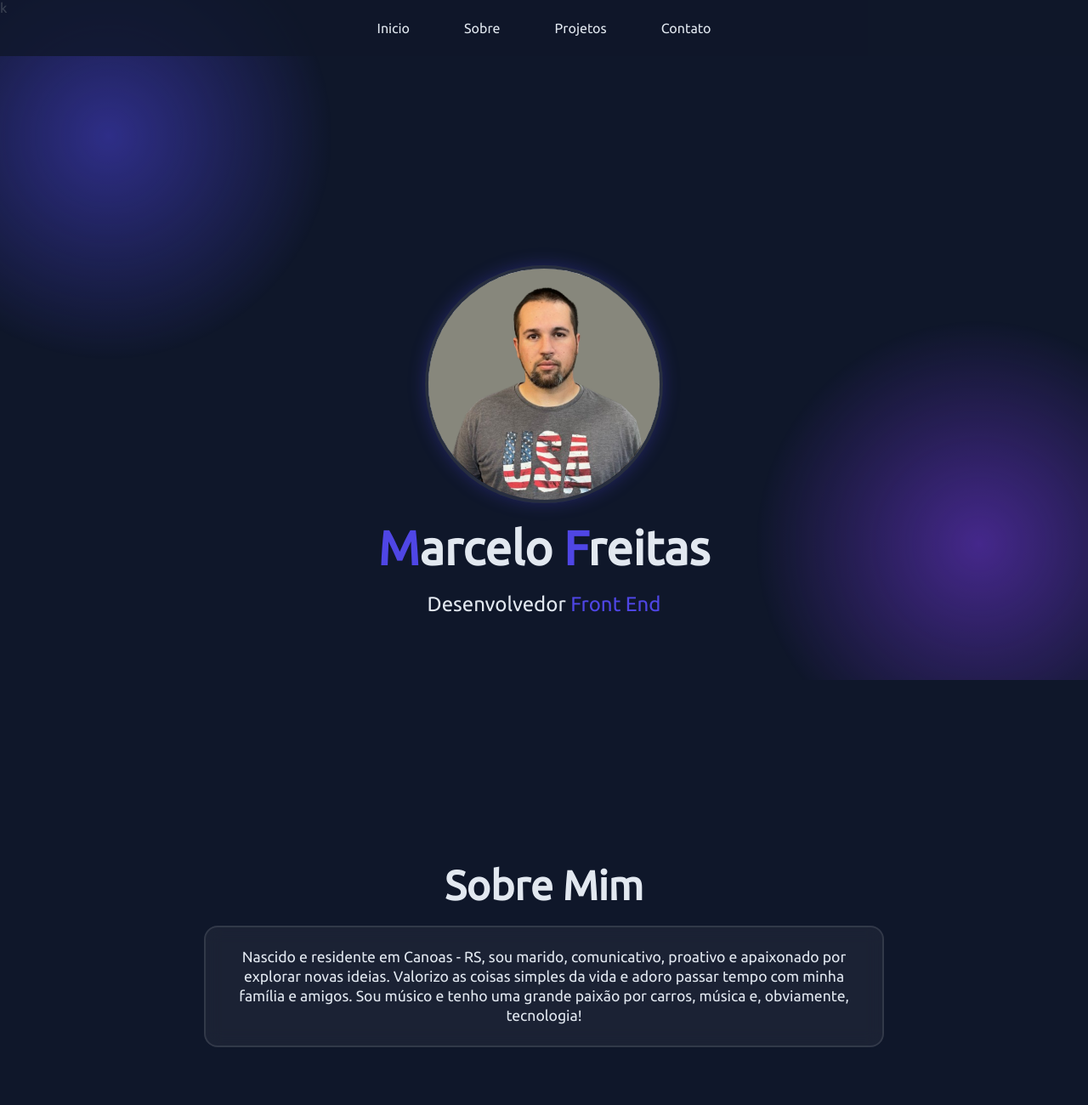
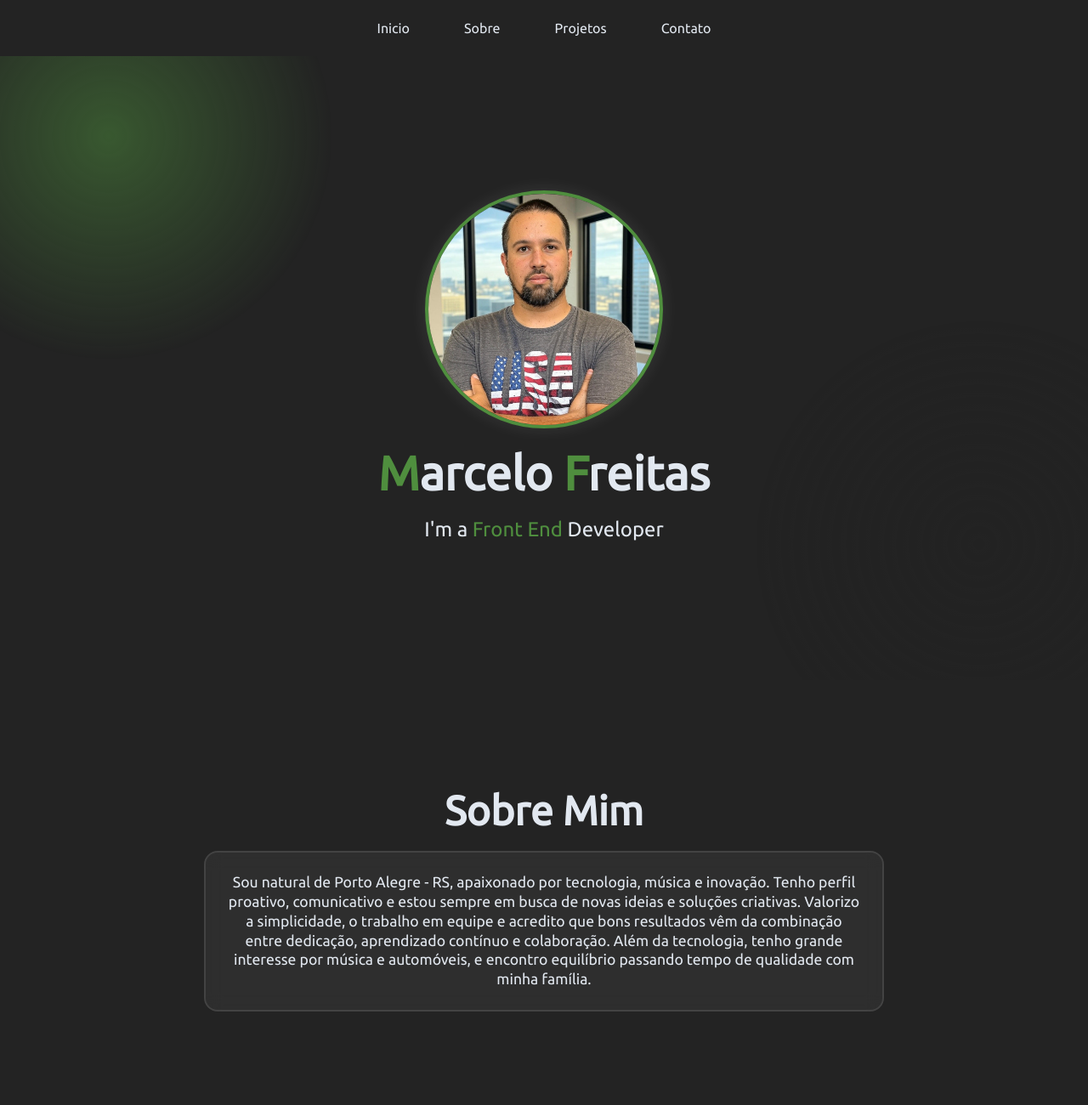
Before and after one commit to marcelodfreitas/portifolio-rodolfomori, a plain HTML site: page index.html in a window 1280 px wide. Shown: the top 1300 px of the page at 85% size. Drawn offline with Linux system fonts and the light colour scheme.

Commit message:
alteração

```diff
--- a/index.html
+++ b/index.html
@@ -6,7 +6,7 @@
     <link rel="stylesheet" href="styles.css" />
     <link rel="preconnect" href="https://fonts.googleapis.com" />
     <link rel="preconnect" href="https://fonts.gstatic.com" crossorigin />
-    <link rel="shortcut icon" href="./img/favicon.ico" type="image/x-icon">k
+    <link rel="shortcut icon" href="./img/favicon.ico" type="image/x-icon" />
     <link
       href="https://fonts.googleapis.com/css2?family=JetBrains+Mono:ital,wght@0,100..800;1,100..800&family=Montserrat:ital,wght@0,100..900;1,100..900&family=Nunito:ital,wght@0,200..1000;1,200..1000&family=Poppins&family=Ubuntu+Sans:ital,wght@0,100..800;1,100..800&family=Ubuntu:wght@300;400&display=swap"
       rel="stylesheet"
@@ -14,9 +14,7 @@
     <title>Marcelo Freitas | Portfólio</title>
   </head>
   <body>
-
     <div class="particulas"></div>
-
 
     <nav class="navegacao">
       <ul class="menu">
@@ -28,16 +26,22 @@
     </nav>
 
     <main id="inicio" class="cabecalho">
-      <img src="./img/perfil.png" alt="foto-perfil" class="foto-perfil" />
+      <img src="./img/avatar.jpg" alt="foto-perfil" class="foto-perfil" />
       <h1 class="nome-perfil"><span>M</span>arcelo <span>F</span>reitas</h1>
-      <p class="p-perfil">Desenvolvedor <span>Front End</span></p>
+      <p class="p-perfil">I'm a <span>Front End</span> Developer</p>
     </main>
 
     <section id="sobre" class="sobre">
       <h2 class="sobre-titulo">Sobre Mim</h2>
       <div class="sobre-container">
         <p class="sobre-paragrafo">
-            Nascido e residente em Canoas - RS, sou marido, comunicativo, proativo e apaixonado por explorar novas ideias. Valorizo as coisas simples da vida e adoro passar tempo com minha família e amigos. Sou músico e tenho uma grande paixão por carros, música e, obviamente, tecnologia!
+          Sou natural de Porto Alegre - RS, apaixonado por tecnologia, música e
+          inovação. Tenho perfil proativo, comunicativo e estou sempre em busca
+          de novas ideias e soluções criativas. Valorizo a simplicidade, o
+          trabalho em equipe e acredito que bons resultados vêm da combinação
+          entre dedicação, aprendizado contínuo e colaboração. Além da
+          tecnologia, tenho grande interesse por música e automóveis, e encontro
+          equilíbrio passando tempo de qualidade com minha família.
         </p>
       </div>
     </section>
@@ -45,33 +49,46 @@
     <section id="projetos" class="projetos">
       <h2 class="projeto-titulo">Projetos Recentes</h2>
       <div class="projeto-container">
-
         <div class="projeto-card">
-          <a target="_blank" href="https://grao-e-aroma.vercel.app/"><img src="./img/cafeteria.png" alt="projeto1" class="projeto-img" /></a>
+          <a target="_blank" href="https://grao-e-aroma.vercel.app/"
+            ><img src="./img/cafeteria.png" alt="projeto1" class="projeto-img"
+          /></a>
           <div class="caixa-textos-projeto">
             <h3 class="projeto-nome">Cafeteria Grão e Aroma</h3>
             <p class="projeto-descricao">
-            Grão & Aroma é uma cafeteria especializada em cafés selecionados e acompanhamentos artesanais. Oferecemos um ambiente aconchegante para apreciar sabores únicos e momentos especiais.
+              Grão & Aroma é uma cafeteria especializada em cafés selecionados e
+              acompanhamentos artesanais. Oferecemos um ambiente aconchegante
+              para apreciar sabores únicos e momentos especiais.
             </p>
           </div>
         </div>
 
         <div class="projeto-card">
-          <a target="_blank" href="https://gestor-de-orcamento-iota.vercel.app/"><img src="./img/budget.png" alt="projeto2" class="projeto-img" /></a>
+          <a target="_blank" href="https://gestor-de-orcamento-iota.vercel.app/"
+            ><img src="./img/budget.png" alt="projeto2" class="projeto-img"
+          /></a>
           <div class="caixa-textos-projeto">
             <h3 class="projeto-nome">Gestor de Orçamento</h3>
             <p class="projeto-descricao">
-            Gestor de Orçamento é uma ferramenta prática para planejar e acompanhar suas finanças. Gerencie receitas, despesas e tenha controle total do seu orçamento de forma simples e eficiente!
+              Gestor de Orçamento é uma ferramenta prática para planejar e
+              acompanhar suas finanças. Gerencie receitas, despesas e tenha
+              controle total do seu orçamento de forma simples e eficiente!
             </p>
           </div>
         </div>
 
         <div class="projeto-card">
-          <a target="_blank" href="https://credit-card-animation-rust.vercel.app/"><img src="./img/credit.png" alt="projeto3" class="projeto-img" /></a>
+          <a
+            target="_blank"
+            href="https://credit-card-animation-rust.vercel.app/"
+            ><img src="./img/credit.png" alt="projeto3" class="projeto-img"
+          /></a>
           <div class="caixa-textos-projeto">
             <h3 class="projeto-nome">Gerador de Cartão</h3>
             <p class="projeto-descricao">
-            Credit Card Animation é um projeto interativo que simula animações realistas de cartões de crédito. Explore efeitos dinâmicos e uma experiência visual envolvente para pagamentos digitais!
+              Credit Card Animation é um projeto interativo que simula animações
+              realistas de cartões de crédito. Explore efeitos dinâmicos e uma
+              experiência visual envolvente para pagamentos digitais!
             </p>
           </div>
         </div>
@@ -80,42 +97,43 @@
 
     <section id="contato" class="contato">
       <h1 class="contato-titulo">Entre em Contato</h1>
-      <form class="formulario-contato" id="formulario" onsubmit="enviarWhats(event)">
-
+      <form
+        class="formulario-contato"
+        id="formulario"
+        onsubmit="enviarWhats(event)"
+      >
         <div class="grupo-form">
           <input type="text" placeholder="Nome" class="campo-form" id="nome" />
         </div>
 
         <div class="grupo-form">
-          <textarea class="campo-form"  placeholder="Digite sua mensagem" id="mensagem"></textarea>
+          <textarea
+            class="campo-form"
+            placeholder="Digite sua mensagem"
+            id="mensagem"
+          ></textarea>
         </div>
 
         <button type="submit" class="btn-form">Enviar via Whatsapp</button>
-
       </form>
     </section>
 
     <script>
-
       function enviarWhats(event) {
         event.preventDefault();
 
-            const nome = document.getElementById('nome').value;
-            const mensagem  = document.getElementById('mensagem').value;
-            const telefone = '5551983117180'
+        const nome = document.getElementById("nome").value;
+        const mensagem = document.getElementById("mensagem").value;
+        const telefone = "5551983117180";
 
         const texto = `Olá! Me chamo ${nome}, e gostaria de dizer que: ${mensagem}`;
         const msgFormatada = encodeURIComponent(texto);
 
         const url = `https://api.whatsapp.com/send?phone=${telefone}&text=${msgFormatada}`;
 
-            console.log(url)
-            window.open(url, '_blank');
-
+        console.log(url);
+        window.open(url, "_blank");
       }
-
-
-
     </script>
   </body>
 </html>
--- a/styles.css
+++ b/styles.css
@@ -10,8 +10,8 @@ html {
 }
 
 :root {
-    --primaria: #4f46e5;
-    --secundaria: #7c3aed;
+  --primaria: #4f8e3e;
+  --secundaria: #232323;
   --escuro: #0f172a;
   --maisEscuro: #0a0f1c;
   --claro: #e2e8f0;
@@ -19,14 +19,14 @@ html {
 }
 
 body {
-    background: var(--escuro);
+  background: var(--secundaria);
   color: var(--claro);
 }
 
 .navegacao {
   position: fixed;
   top: 0;
-    background: rgba(15, 23, 42, 0.8);
+  background: var(--secundaria);
   width: 100%;
   z-index: 100;
   padding: 1.5rem;
@@ -54,7 +54,7 @@ body {
   position: absolute;
   bottom: 0;
   left: 0;
-    background: linear-gradient(90deg, var(--primaria), var(--secundaria));
+  background: var(--primaria);
   transition: width 0.6s ease;
 }
 
@@ -68,14 +68,14 @@ body {
   justify-content: center;
   align-items: center;
   flex-direction: column;
-    margin-top: 100px;
+  margin-top: 30px;
 }
 
 .foto-perfil {
   width: 280px;
-    box-shadow: 0 0 20px rgba(79, 70, 229, 0.3);
+  box-shadow: 0 0 20px var(--vidro);
   border-radius: 100%;
-    border: 4px solid var(--vidro);
+  border: 4px solid var(--primaria);
   animation: float 5s ease-in-out infinite;
 }
 
@@ -91,7 +91,7 @@ span {
 }
 
 .p-perfil {
-    font-size: 1.5rem ;
+  font-size: 1.5rem;
 }
 
 .sobre,
@@ -155,7 +155,7 @@ span {
 
 .projeto-card:hover {
   box-shadow: 0 10px 20px rgba(79, 70, 229, 0.2);
-    transform: translateY(-10px) scale(1.0);
+  transform: translateY(-10px) scale(1);
 }
 
 .projeto-img {
@@ -172,7 +172,6 @@ span {
   text-align: center;
   font-size: 1rem;
   font-weight: 500;
-
 }
 
 .projeto-descricao {
@@ -180,16 +179,14 @@ span {
   margin-top: 10px;
   margin-bottom: 10px;
   line-height: 1.25rem;
-    color: rgba(226, 232, 240, 0.8 );
+  color: rgba(226, 232, 240, 0.8);
 }
-
 
 .contato-titulo {
   text-align: center;
   font-size: 3rem;
   margin-bottom: 50px;
 }
-
 
 .campo-form {
   width: 100%;
@@ -223,7 +220,7 @@ span {
 
 .btn-form {
   color: var(--claro);
-    background: linear-gradient(45deg, var(--primaria), var(--secundaria));
+  background: var(--primaria);
   padding: 1rem 2rem;
   border: none;
   border-radius: 8px;
@@ -232,12 +229,11 @@ span {
   width: 100%;
   transition: all 0.5s ease;
   font-size: 1rem;
-
 }
 
 .btn-form:hover {
   transform: translateY(-4px);
-    box-shadow: 0 5px 15px rgba(79, 70, 229, 0.4);
+  box-shadow: 0 5px 15px var(--primaria);
 }
 
 textarea {
@@ -253,8 +249,11 @@ textarea {
   height: 100%;
   z-index: -1;
   opacity: 0.5;
-    background:
-    radial-gradient(circle at 10% 20%, var(--primaria) 0%, transparent 20%),
+  background: radial-gradient(
+      circle at 10% 20%,
+      var(--primaria) 0%,
+      transparent 20%
+    ),
     radial-gradient(circle at 90% 80%, var(--secundaria) 0%, transparent 20%);
 }
 
```
Also changed, not shown: img/avatar.jpg (added). Lines whose indentation alone changed are shown as unchanged.
